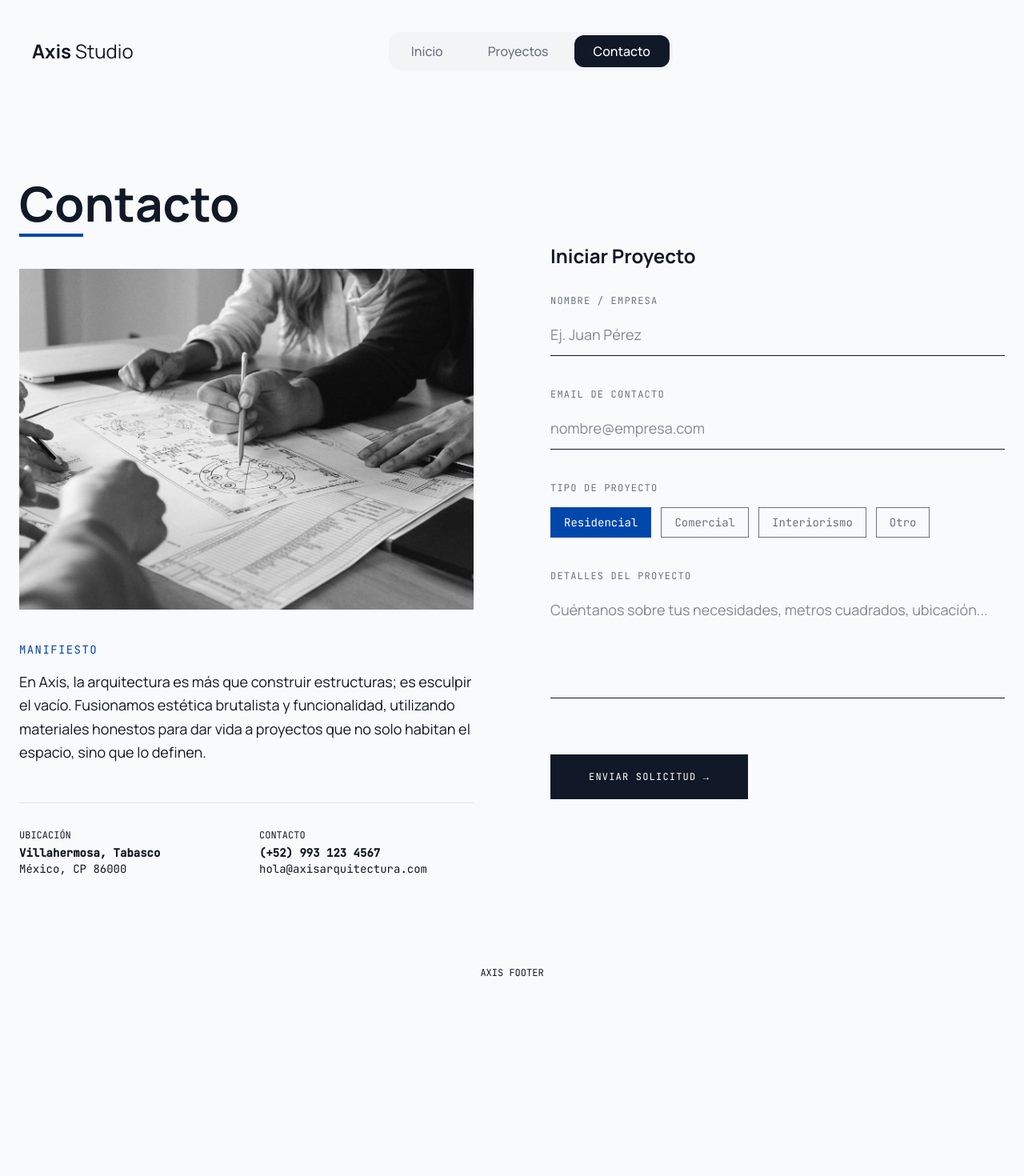
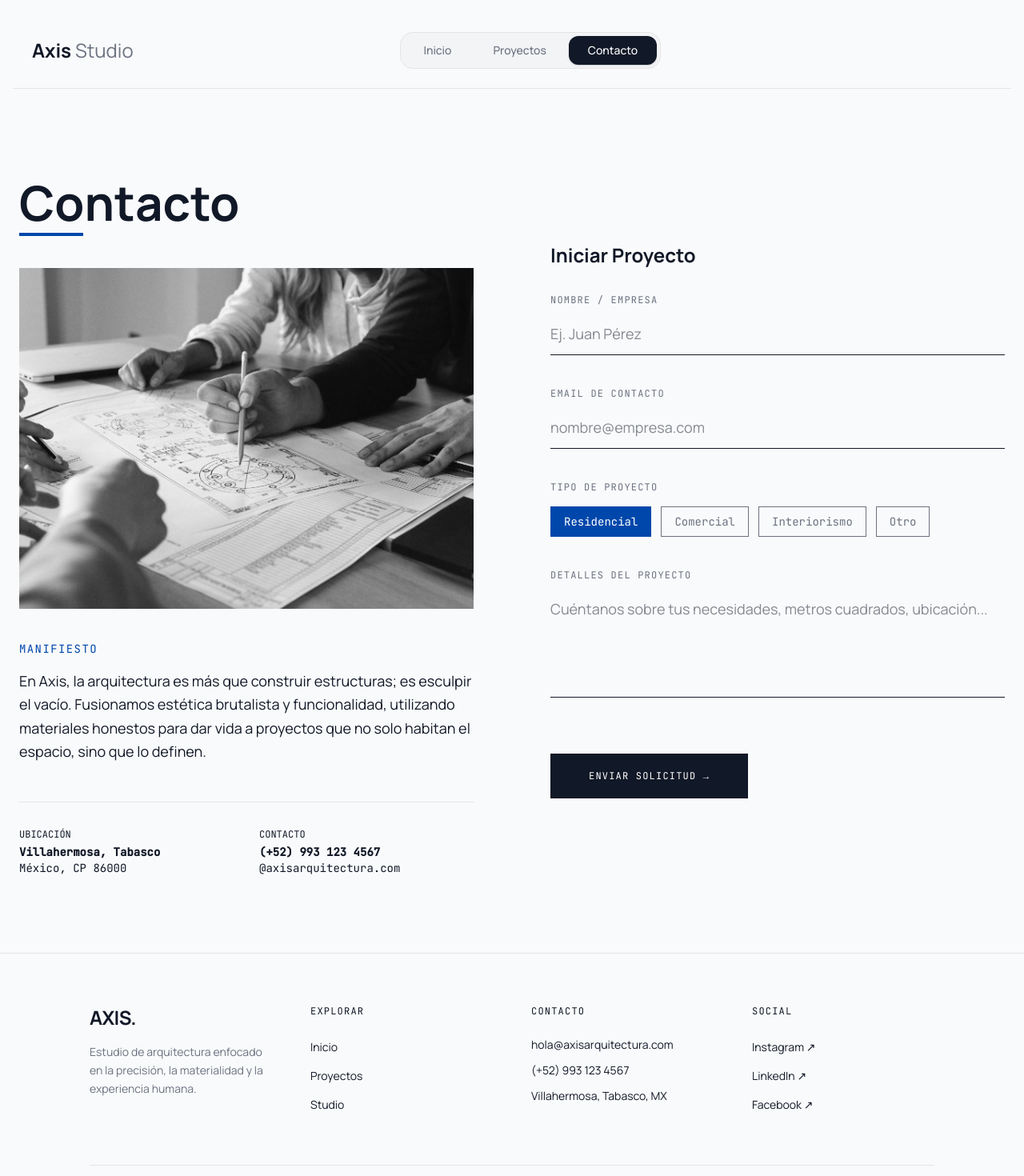
Before and after one commit to eduardomendoza87/Axis-Architecture-Studio-Web, a React (Vite) app: page /contacto in a window 1280 px wide. Shown: the top 1470 px of the page at 80% size. Before the commit the page ends 1240 px from the top, so only its background shows below. Built offline with nearby package versions, Linux system fonts and the light colour scheme.

Commit message:
feat: Creacion de seccion contact, y footer, ajustes en navbar para responsive

```diff
--- a/package.json
+++ b/package.json
@@ -11,6 +11,7 @@
   },
   "dependencies": {
     "@tailwindcss/vite": "^4.1.17",
+    "framer-motion": "^12.23.25",
     "lucide-react": "^0.556.0",
     "react": "^19.2.0",
     "react-dom": "^19.2.0",
--- /dev/null
+++ b/src/components/Footer.jsx
@@ -0,0 +1,71 @@
+import React from "react";
+import { Link } from "react-router-dom";
+
+const Footer = () => {
+    return (
+        <footer className="bg-concrete-50 border-t border-concrete-200 pt-16 pb-8 px-6 md:px-16 lg:px-28">
+            <div className="max-w-[1800px] mx-auto">
+
+                {/* GRID PRINCIPAL */}
+                <div className="grid grid-cols-1 md:grid-cols-4 gap-12 mb-16">
+
+                    {/* Columna 1: Branding */}
+                    <div className="space-y-4">
+                        <h2 className="text-2xl font-bold text-concrete-900 tracking-tight">AXIS.</h2>
+                        <p className="text-concrete-500 text-sm leading-relaxed max-w-xs">
+                            Estudio de arquitectura enfocado en la precisión, la materialidad y la experiencia humana.
+                        </p>
+                    </div>
+
+                    {/* Columna 2: Sitemap (Links) */}
+                    <div>
+                        <h3 className="font-mono text-xs uppercase tracking-widest text-concrete-400 mb-6">Explorar</h3>
+                        <ul className="space-y-3">
+                            <li><Link to="/" className="text-concrete-600 hover:text-primary transition-colors text-sm">Inicio</Link></li>
+                            <li><Link to="/work" className="text-concrete-600 hover:text-primary transition-colors text-sm">Proyectos</Link></li>
+                            <li><Link to="/studio" className="text-concrete-600 hover:text-primary transition-colors text-sm">Studio</Link></li>
+                        </ul>
+                    </div>
+
+                    {/* Columna 3: Contacto */}
+                    <div>
+                        <h3 className="font-mono text-xs uppercase tracking-widest text-concrete-400 mb-6">Contacto</h3>
+                        <ul className="space-y-3 text-sm text-concrete-600">
+                            <li>
+                                <a href="mailto:hola@axis.com" className="hover:text-primary transition-colors">hola@axisarquitectura.com</a>
+                            </li>
+                            <li>
+                                <a href="tel:+529931234567" className="hover:text-primary transition-colors">(+52) 993 123 4567</a>
+                            </li>
+                            <li>Villahermosa, Tabasco, MX</li>
+                        </ul>
+                    </div>
+
+                    {/* Columna 4: Social */}
+                    <div>
+                        <h3 className="font-mono text-xs uppercase tracking-widest text-concrete-400 mb-6">Social</h3>
+                        <ul className="space-y-3">
+                            <li><a href="#" target="_blank" rel="noopener noreferrer" className="text-concrete-600 hover:text-primary transition-colors text-sm">Instagram ↗</a></li>
+                            <li><a href="#" target="_blank" rel="noopener noreferrer" className="text-concrete-600 hover:text-primary transition-colors text-sm">LinkedIn ↗</a></li>
+                            <li><a href="#" target="_blank" rel="noopener noreferrer" className="text-concrete-600 hover:text-primary transition-colors text-sm">Facebook ↗</a></li>
+                        </ul>
+                    </div>
+                </div>
+
+                {/* COPYRIGHT  */}
+                <div className="border-t border-concrete-200 pt-8 flex flex-col md:flex-row justify-between items-center gap-4">
+                    <p className="text-concrete-400 text-xs font-mono text-center md:text-left">
+                        © {new Date().getFullYear()} AXIS Architecture Studio. All rights reserved.
+                    </p>
+                    <div className="flex gap-6">
+                        <Link to="/legal" className="text-concrete-400 text-xs font-mono hover:text-concrete-900">Aviso Legal</Link>
+                        <Link to="/privacy" className="text-concrete-400 text-xs font-mono hover:text-concrete-900">Privacidad</Link>
+                    </div>
+                </div>
+
+            </div>
+        </footer>
+    );
+}
+
+export default Footer;
--- a/src/components/Navbar.jsx
+++ b/src/components/Navbar.jsx
@@ -15,26 +15,31 @@ export default function Navbar() {
   };
 
   return (
-    <nav className="w-full bg-concrete-50 ">
-      <div className="max-w-7xl mx-auto px-6 py-6">
-        <div className="flex items-center justify-between">
-          {/* Logo */}
+    <nav className="w-full bg-concrete-50 sticky top-0 z-50 border-b border-concrete-200">
+      <div className="max-w-7xl mx-auto px-4 py-4 md:px-6 md:py-6">
+        <div className="flex flex-col md:flex-row items-center justify-between gap-4 md:gap-0">
+
+          {/* LOGO  */}
           <Link to="/" className="flex-shrink-0">
-            <h1 className="text-2xl font-bold text-concrete-900">
-              Axis <span className="font-light">Studio</span>
+            <h1 className="text-xl md:text-2xl font-bold text-concrete-900">
+              Axis <span className="font-light text-concrete-500">Studio</span>
             </h1>
           </Link>
 
-          {/* Tabs Navigation */}
-          <div className="flex gap-2 bg-concrete-100 p-1 rounded-2xl">
+          {/* TABS NAVIGATION */}
+          <div className="flex w-full md:w-auto justify-center gap-1 bg-concrete-100 p-1 rounded-2xl border border-concrete-200">
             {tabs.map((tab) => (
               <Link
                 key={tab.id}
                 to={tab.path}
                 className={`
-                  px-6 py-2 rounded-xl font-medium transition-all duration-300
+                  flex-1 md:flex-none text-center
+                  px-3 py-2 md:px-6 md:py-2
+                  text-xs md:text-sm font-medium
+                  rounded-xl transition-all duration-300
+                  whitespace-nowrap
                   ${isActive(tab.path)
-                    ? 'bg-concrete-900 text-white'
+                    ? 'bg-concrete-900 text-white shadow-sm'
                     : 'text-concrete-500 hover:text-concrete-900'
                   }
                 `}
@@ -43,8 +48,7 @@ export default function Navbar() {
               </Link>
             ))}
           </div>
-
-          <div className="flex-shrink-0 w-20"></div>
+          <div className="hidden md:block w-20"></div>
         </div>
       </div>
     </nav>
--- a/src/components/layout/MainLayout.jsx
+++ b/src/components/layout/MainLayout.jsx
@@ -1,5 +1,6 @@
 import { Outlet, useLocation, useNavigate } from 'react-router-dom';
 import Navbar from '../Navbar';
+import Footer from '../Footer';
 
 export default function MainLayout() {
   const navigate = useNavigate();
@@ -29,9 +30,7 @@ export default function MainLayout() {
       <main className="flex-grow">
         <Outlet />
       </main>
-      <footer className="p-4 text-center font-mono text-xs">
-        AXIS FOOTER
-      </footer>
+      <Footer />
     </div>
   )
 }
--- a/src/pages/Contact.jsx
+++ b/src/pages/Contact.jsx
@@ -48,7 +48,7 @@ const Contact = () => {
                 <div>
                   <p className='text-concrete-400 mb-1 uppercase text-xs'>Contacto</p>
                   <p className='text-concrete-900 font-bold hover:text-primary cursor-pointer'>(+52) 993 123 4567</p>
-                  <p className='text-concrete-900 hover:text-primary cursor-pointer'>hola@axisarquitectura.com</p>
+                  <p className='text-concrete-900 hover:text-primary cursor-pointer'>@axisarquitectura.com</p>
                 </div>
               </div>
             </div>
--- a/src/pages/Projects.jsx
+++ b/src/pages/Projects.jsx
@@ -62,7 +62,7 @@ const Projects = () => {
       </section>
 
       {/* FILTROS */}
-      <section className="py-8 px-6 bg-white border-b border-concrete-200">
+      <section className="py-8 px-6 ">
         <div className="max-w-7xl mx-auto">
           <div className="flex flex-wrap gap-3">
             {filters.map((filter) => (
```
Also changed, not shown: 1 other file (tests, documents, lock files or other folders).
